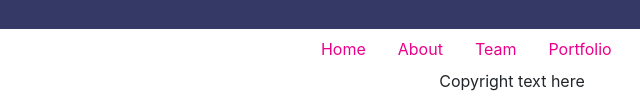
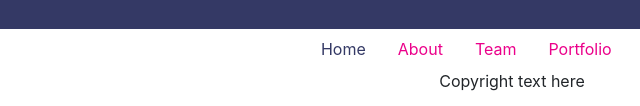
Before and after one commit to Meybeling/first-project, a plain HTML site: page index.html in a window 1280 px wide. In both pictures the pointer is over the link 471 px from the left and 4459 px from the top of the page. Shown: the part 4411-4517 px from the top of the page, 128-768 px from the left. Drawn offline with nearby package versions, Linux system fonts and the light colour scheme.

Commit message:
cambio de hover en el footer nav

```diff
--- a/css/main.css
+++ b/css/main.css
@@ -77,7 +77,7 @@ footer li a {
   color: #eb008a !important;
 }
 
-footer li a :hover {
-  color: #fff !important;
+footer li a:hover {
+  color: #343965 !important;
   text-decoration: none;
 }
```
